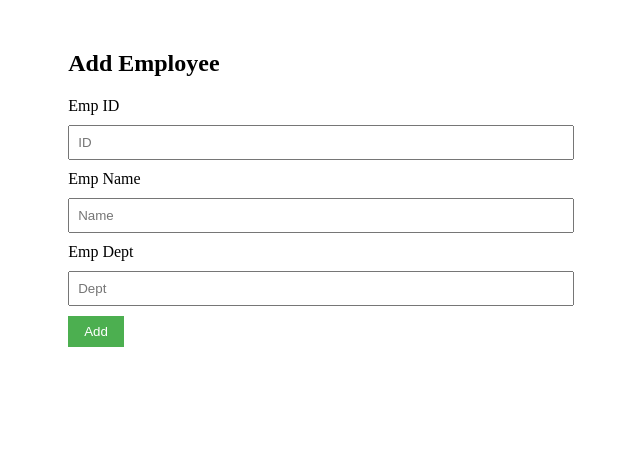
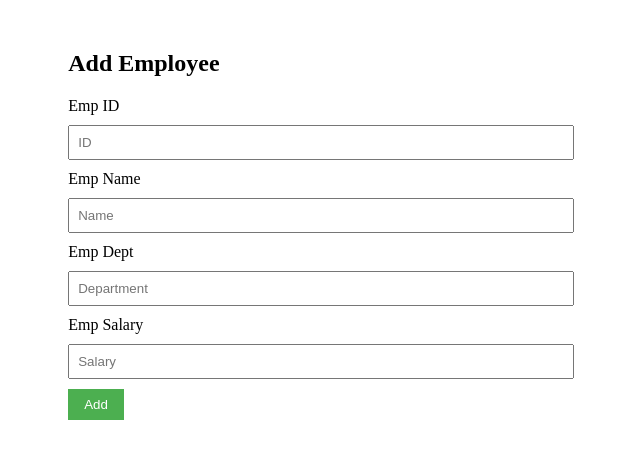
Before and after one commit to MrSaqib307/HR-Analytics-Dashboard, a Django app: page /create/ in a window 1280 px wide. Shown: the top 459 px of the page, without its empty margins (319-959 px from the left). Run offline with Django 5.2, Linux system fonts and the light colour scheme.

Commit message:
added salary field to employee model

```diff
--- a/crud_operations/employee/templates/create.html
+++ b/crud_operations/employee/templates/create.html
@@ -11,14 +11,16 @@
 <body>
     <div class="form-container">
         <h2>Add Employee</h2>
-        <form id="contactForm" action="{% url 'create_emp' %}" method="post">
+        <form action="{% url 'create_emp' %}" method="post">
             {% csrf_token %}
             <label>Emp ID</label>
-            <input type="text" name="emp_id" placeholder="ID" required>
+            <input type="number" name="emp_id" placeholder="ID" required>
             <label>Emp Name</label>
             <input type="text" name="emp_name" placeholder="Name" required>
             <label>Emp Dept</label>
-            <input type="text" name="emp_dept" placeholder="Dept" required>
+            <input type="text" name="emp_dept" placeholder="Department" required>
+            <label>Emp Salary</label>
+            <input type="number" name="emp_salary" placeholder="Salary" required>
             <button type="submit">Add</button>
         </form>
     </div>
--- a/crud_operations/employee/templates/home.html
+++ b/crud_operations/employee/templates/home.html
@@ -3,7 +3,7 @@
 <head>
     <title>Employees</title>
     <style>
-        table { border-collapse: collapse; width: 60%; margin: 20px auto; }
+        table { border-collapse: collapse; width: 70%; margin: 20px auto; }
         th, td { border: 1px solid #ddd; padding: 10px; text-align: center; }
         th { background-color: #4CAF50; color: white; }
         a { display: block; text-align: center; margin-top: 20px; }
@@ -20,6 +20,7 @@
                     <th>Employee ID</th>
                     <th>Employee Name</th>
                     <th>Department</th>
+                    <th>Salary</th>
                     <th>Update</th>
                     <th>Delete</th>
                 </tr>
@@ -31,6 +32,7 @@
                     <td>{{ x.emp_id }}</td>
                     <td>{{ x.emp_name }}</td>
                     <td>{{ x.emp_dept }}</td>
+                    <td>{{ x.emp_salary }}</td>
                     <td><a href="{% url 'update_emp' x.id %}">Update</a></td>
                     <td><a href="{% url 'delete' x.id %}">Delete</a></td>
                 </tr>
--- a/crud_operations/employee/templates/update.html
+++ b/crud_operations/employee/templates/update.html
@@ -14,11 +14,13 @@
         <form action="{% url 'update_emp' employee.id %}" method="post">
             {% csrf_token %}
             <label>Emp ID</label>
-            <input type="text" name="emp_id" value="{{ employee.emp_id }}" required>
+            <input type="number" name="emp_id" value="{{ employee.emp_id }}" required>
             <label>Emp Name</label>
             <input type="text" name="emp_name" value="{{ employee.emp_name }}" required>
             <label>Emp Dept</label>
             <input type="text" name="emp_dept" value="{{ employee.emp_dept }}" required>
+            <label>Emp Salary</label>
+            <input type="number" name="emp_salary" value="{{ employee.emp_salary }}" required>
             <button type="submit">Update</button>
         </form>
     </div>
--- a/crud_operations/employee/views.py
+++ b/crud_operations/employee/views.py
@@ -13,8 +13,9 @@ def create_emp(request):
         emp_id = request.POST.get('emp_id')
         emp_name = request.POST.get('emp_name')
         emp_dept = request.POST.get('emp_dept')
+        emp_salary = request.POST.get('emp_salary')
         if emp_id and emp_name and emp_dept:
-            Employee.objects.create(emp_id=emp_id, emp_name=emp_name, emp_dept=emp_dept)
+            Employee.objects.create(emp_id=emp_id, emp_name=emp_name, emp_dept=emp_dept, emp_salary=emp_salary)
             return redirect('/')
     return render(request, "create.html")
 
@@ -28,6 +29,7 @@ def update_emp(request, id):
         employee.emp_id = request.POST.get("emp_id", employee.emp_id)
         employee.emp_name = request.POST.get("emp_name", employee.emp_name)
         employee.emp_dept = request.POST.get("emp_dept", employee.emp_dept)
+        employee.emp_salary = request.POST.get("emp_salary", employee.emp_salary)
         employee.save()
         return redirect("/")
     return render(request, "update.html", {"employee": employee})
```
Also changed, not shown: crud_operations/employee/models.py (+7 -0 lines), crud_operations/db.sqlite3, crud_operations/employee/migrations/0002_employee_emp_salary.py (added).
